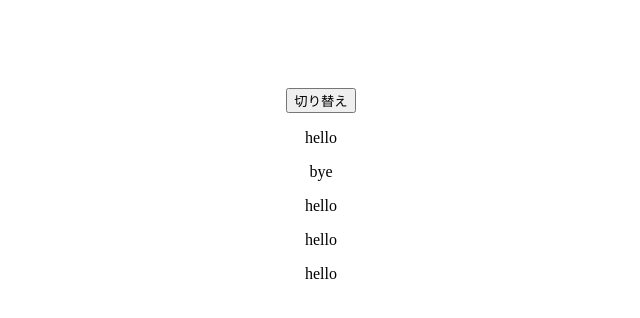
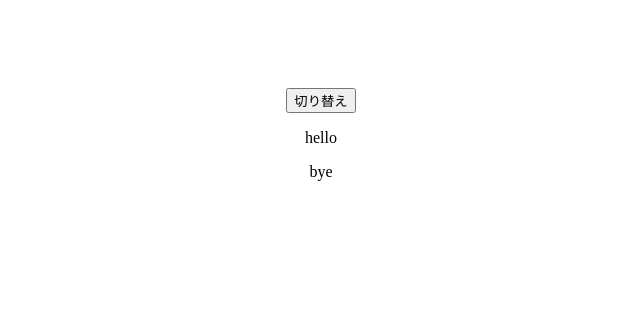
Before and after one commit to TT-35-19/vue_part4, a Vue app in the folder vue_part4/: page / in a window 1280 px wide. Shown: the top 318 px of the page, without its empty margins (319-959 px from the left). Built offline with nearby package versions, Linux system fonts and the light colour scheme.

Commit message:
cssトランジションとcssアニメーションを両方使用する時はtypeを使う

```diff
--- a/vue_part4/src/App.vue
+++ b/vue_part4/src/App.vue
@@ -4,13 +4,11 @@
     <transition name="fade">
       <p v-if="show">hello</p>
     </transition>
-    <transition name="slide">
-      <div v-if="show">
-        <p>bye</p>
-        <p>hello</p>
-        <p>hello</p>
-        <p>hello</p>
-      </div>
+    <transition
+      name="slide"
+      type="animation"
+    >
+      <p v-if="show">bye</p>
     </transition>
   </div>
 </template>
@@ -51,11 +49,17 @@ export default {
   opacity: 1;
 }
 
+.slide-enter,
+.slide-leave-to {
+  opacity: 0;
+}
 .slide-enter-active {
   animation: slide-in 0.5s;
+  transition: opacity 0.5s;
 }
 .slide-leave-active {
   animation: slide-in 0.5s reverse;
+  transition: opacity 0.5s;
 }
 
 @keyframes slide-in {
```
